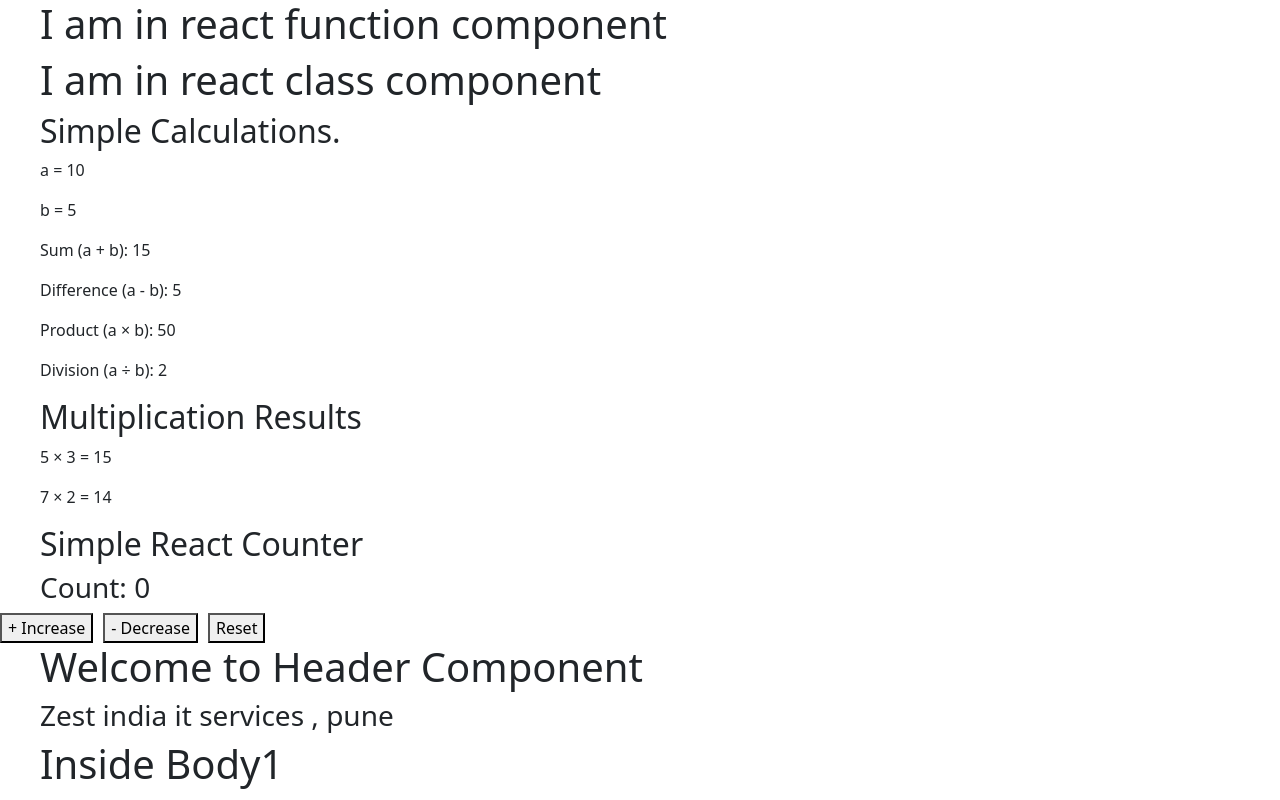
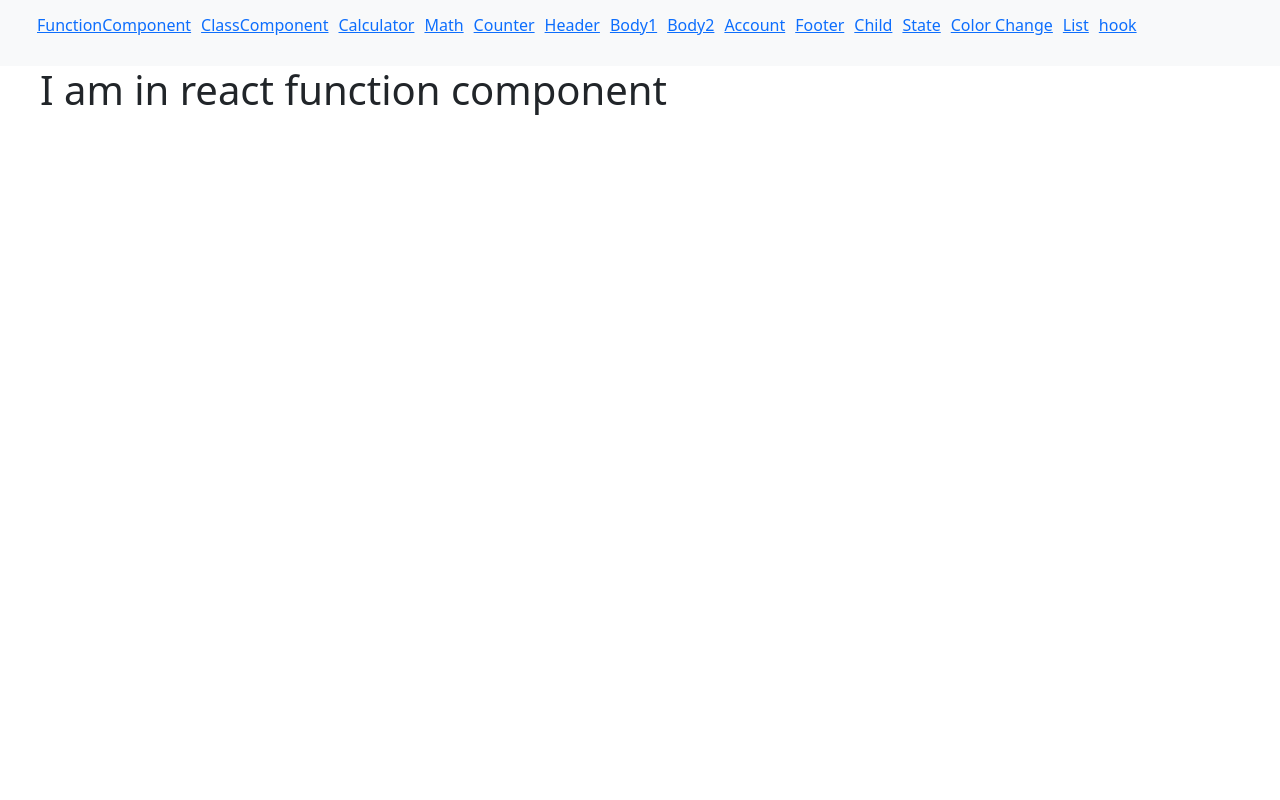
Before and after one commit to rohitware/ReactLearning, a React (Create React App) app: page / in a window 1280 px wide. Shown: the top 800 px of the page. Built offline with nearby package versions, Linux system fonts and the light colour scheme.

Commit message:
Add routing to existing app

```diff
--- a/src/App.css
+++ b/src/App.css
@@ -37,3 +37,11 @@
     transform: rotate(360deg);
   }
 }
+
+ul{
+  list-style: none;
+  display: flex;
+}
+li{
+  padding: 5px;
+}
--- a/src/App.js
+++ b/src/App.js
@@ -16,6 +16,9 @@ import PackingList from "./conditionalRendering/PackingList";
 import Hooks from "./components/Hooks";
 import RefHook from "./components/RefHooks";
 
+import { BrowserRouter, Routes, Route } from "react-router-dom";
+import NavBar from "./NavBar";
+
 function App() {
   const message = "I am from the Parent Component";
 
@@ -23,7 +26,8 @@ function App() {
 
   return (
     <>
-      <MyFunctionComponent />
+
+      {/* <MyFunctionComponent />
       <MyClassComponent />
       <SimpleCalculator />
       <MathOperations />
@@ -31,22 +35,39 @@ function App() {
       <Header compName={companyName} CompanyLoc={"pune"} />
       <Body1 mesg={"Welcome to Body 11"} />
       <Body2 />
+      <Account />
+      <Footer compName={companyName} CompanyLoc={"pune"} />
+      <Child greeting={message} />
+      <StateInFuncComp />
+      <FavoriteColor />
+      <PackingList />
+      <Hooks/>
+      <RefHook/> */}
 
-      <Account />
 
-      <Footer compName={companyName} CompanyLoc={"pune"} />
 
-      <Child greeting={message} />
+      <BrowserRouter>
+        <NavBar />
+        <Routes>
 
-      <StateInFuncComp />
-
-      <FavoriteColor />
-
-      <PackingList />
-
-      <Hooks/>
-
-      <RefHook/>
+          <Route index element={<MyFunctionComponent />} />
+          <Route path="class-component" element={<MyClassComponent />} />
+          <Route path="calculator" element={<SimpleCalculator />} />
+          <Route path="math" element={<MathOperations />} />
+          <Route path="counter" element={<Counter />} />
+          <Route path="header" element={<Header compName={companyName} CompanyLoc={"pune"} />} />
+          <Route path="body1" element={<Body1 mesg={"Welcome to Body 11"} />} />
+          <Route path="body2" element={<Body2 />} />
+          <Route path="account" element={<Account />} />
+          <Route path="footer" element={<Footer compName={companyName} CompanyLoc={"pune"} />} />
+          <Route path="child" element={<Child greeting={message} />} />
+          <Route path="state" element={<StateInFuncComp />} />
+          <Route path="favcol" element={<FavoriteColor />} />
+          <Route path="list" element={<PackingList />} />
+          <Route path="hook" element={<Hooks />} />
+          <Route path="refhook" element={<RefHook />} />
+        </Routes>
+      </BrowserRouter>
     </>
   );
 }
--- /dev/null
+++ b/src/NavBar.js
@@ -0,0 +1,65 @@
+import { Outlet, Link } from "react-router-dom";
+
+const NavBar = () => {
+    return (
+        <>
+            <nav className="navbar navbar-expand-lg navbar-light bg-light">
+
+                <ul>
+                    <li>
+                        <Link to="/">FunctionComponent</Link>
+                    </li>
+                    <li>
+                        <Link to="/class-component">ClassComponent</Link>
+                    </li>
+                    <li>
+                        <Link to="/calculator">Calculator</Link>
+                    </li>
+                    <li>
+                        <Link to="/math">Math</Link>
+                    </li>
+
+                    <li>
+                        <Link to="/counter">Counter</Link>
+                    </li>
+                    <li>
+                        <Link to="/header">Header</Link>
+                    </li>
+
+                    <li>
+                        <Link to="/body1">Body1</Link>
+                    </li>
+                    <li>
+                        <Link to="/body2">Body2</Link>
+                    </li>
+                    <li>
+                        <Link to="/account">Account</Link>
+                    </li>
+                    <li>
+                        <Link to="footer"> Footer</Link>
+                    </li>
+                    <li>
+                        <Link to="child">Child</Link>
+                    </li>
+                    <li>
+                        <Link to="state">State</Link>
+                    </li>
+                    <li>
+                        <Link to="favcol">Color Change</Link>
+                    </li>
+                    <li>
+                        <Link to="list">List</Link>
+                    </li>
+                    <li>
+                        <Link to="hook">hook</Link>
+                    </li>
+
+
+                </ul>
+            </nav>
+            <Outlet />
+        </>
+    )
+};
+
+export default NavBar;
```
